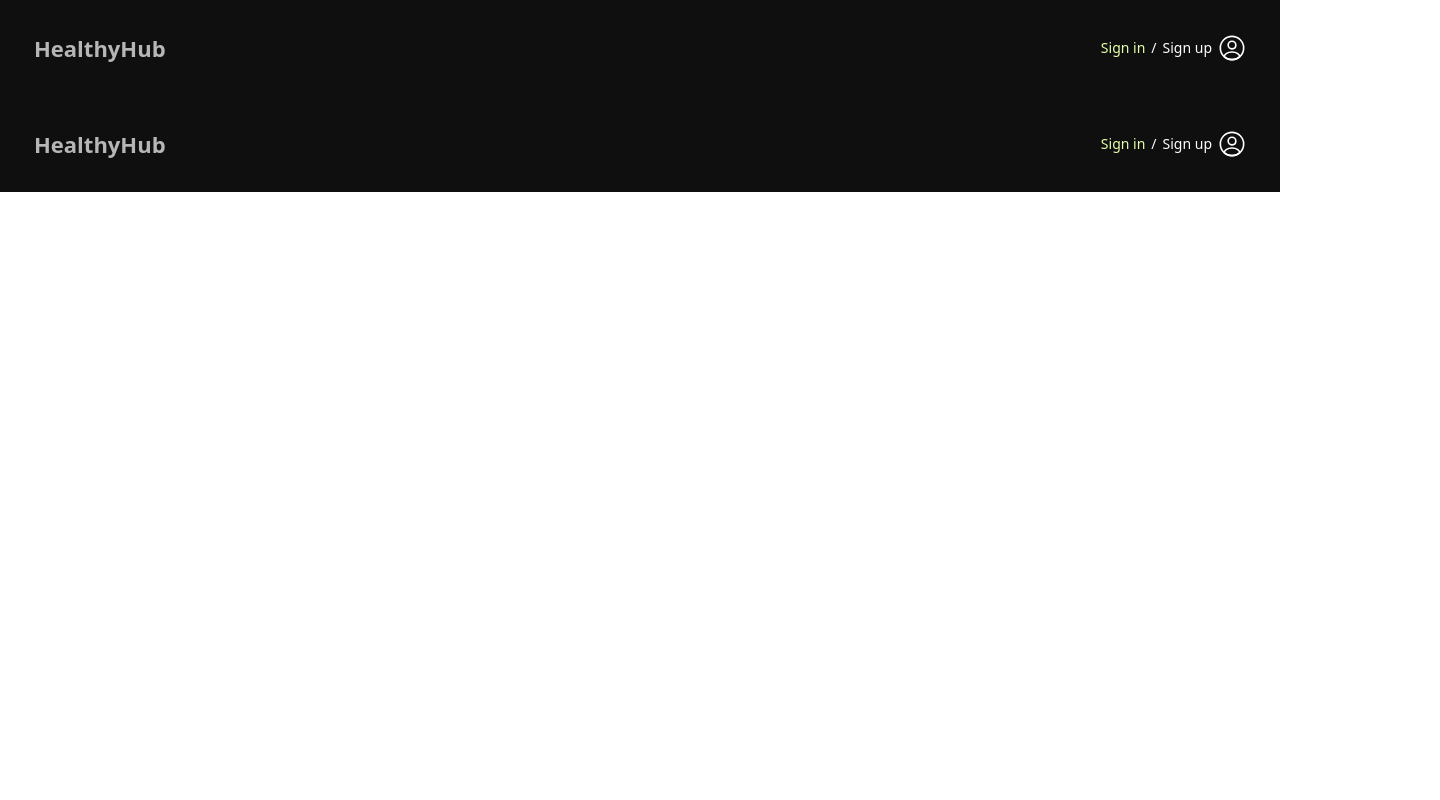
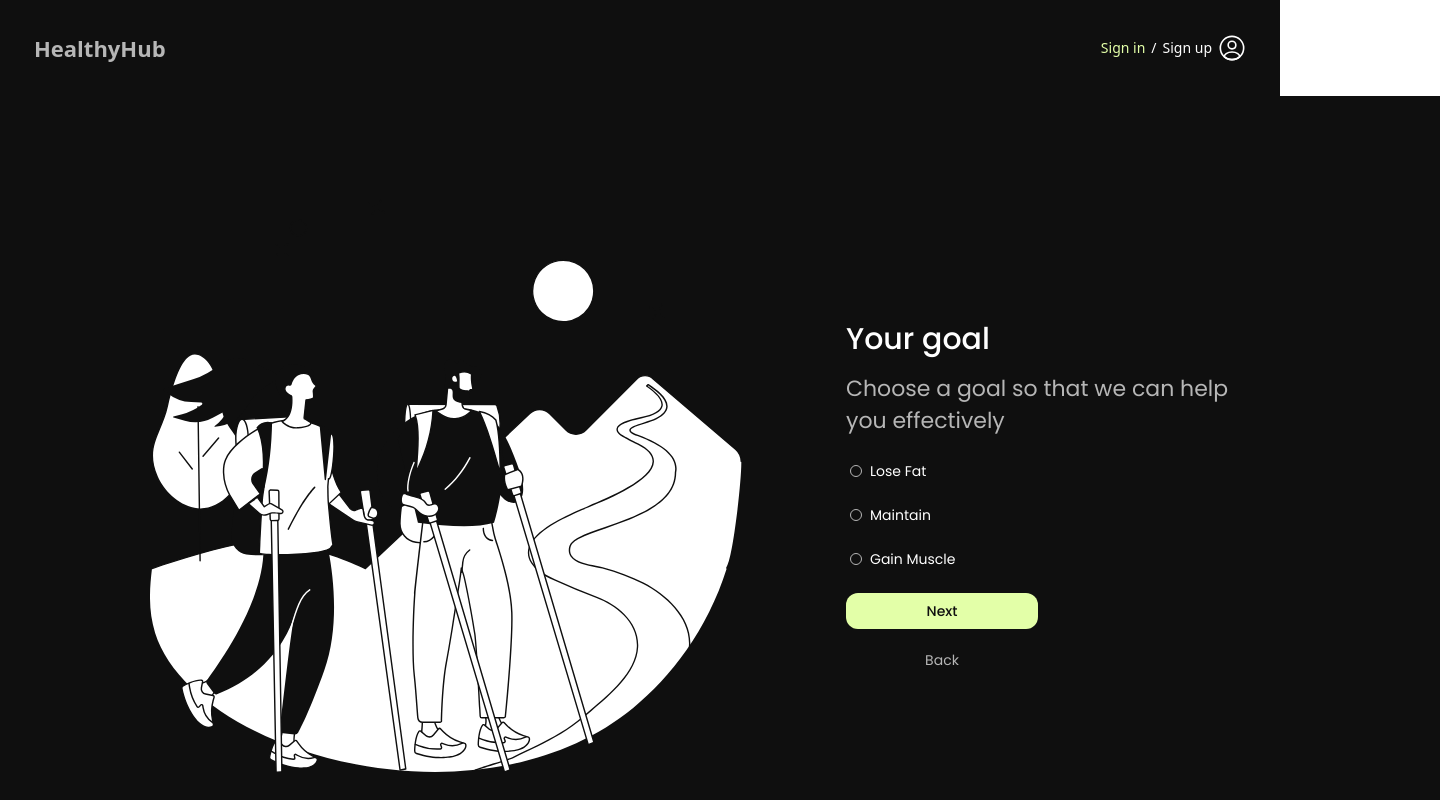
Before and after one commit to AnnaHort/HealthyHub, a React (Vite) app: page /HealthyHub/signin in a window 1280 px wide. Shown: the top 800 px of the page, 1440 px wide, since content can reach past the window. Built offline with nearby package versions, Linux system fonts and the light colour scheme.

Commit message:
add style for rudio button

```diff
--- a/src/components/SharedLayout/SharedLayout.jsx
+++ b/src/components/SharedLayout/SharedLayout.jsx
@@ -2,6 +2,7 @@ import { Outlet } from 'react-router-dom';
 import Header from '../Header/Header';
 import { HeaderContainerStyled } from '../Header/Header.styled';
 import { Suspense } from 'react';
+import { YourGoal } from '../YourGoal/YourGoal';
 
 const SharedLayout = () => {
   return (
@@ -11,6 +12,7 @@ const SharedLayout = () => {
           <Header />
         </HeaderContainerStyled>
       </header>
+      <YourGoal />
       <Suspense>
         <Outlet />
       </Suspense>
--- a/src/components/YourGoal/YourGoal.jsx
+++ b/src/components/YourGoal/YourGoal.jsx
@@ -31,8 +31,9 @@ export const YourGoal = () => {
               id="loseFat"
               name="goal"
               value="Lose Fat"
+              tabIndex={0}
             />
-            <Label htmlFor="loseFat">Lose Fat</Label>
+            <Label for="loseFat">Lose Fat</Label>
           </RadioItem>
           <RadioItem>
             <CustomRadio
@@ -40,8 +41,9 @@ export const YourGoal = () => {
               id="maintain"
               name="goal"
               value="Maintain"
+              tabIndex={0}
             />
-            <Label htmlFor="maintain">Maintain</Label>
+            <Label for="maintain">Maintain</Label>
           </RadioItem>
           <RadioItem>
             <CustomRadio
@@ -49,8 +51,9 @@ export const YourGoal = () => {
               id="gainMuscle"
               name="goal"
               value="Gain Muscle"
+              tabIndex={0}
             />
-            <Label htmlFor="gainMuscle">Gain Muscle</Label>
+            <Label for="gainMuscle">Gain Muscle</Label>
           </RadioItem>
         </List>
         <BtnNext>Next</BtnNext>
--- a/src/components/YourGoal/YourGoal.styled.js
+++ b/src/components/YourGoal/YourGoal.styled.js
@@ -11,7 +11,7 @@ export const Container = styled.div`
   align-items: center;
 
   @media (min-width: 768px) {
-    width: 834px;
+    min-width: 834px;
     height: 1194px;
   }
 
@@ -178,11 +178,13 @@ export const BtnBack = styled.button`
   line-height: 20px;
   background-color: rgba(255, 255, 255, 0);
   border: none;
-  margin: auto; /* Вирівнює по центру */
+  margin: 0; /* Вирівнює по центру */
+  margin-left: 44px;
   display: block;
 
   @media (min-width: 768px) {
     width: 192px;
+    margin: 0 auto;
   }
 
   @media (min-width: 1024px) {
@@ -198,7 +200,51 @@ export const RadioItem = styled.li`
   gap: 8px;
 `;
 
-export const CustomRadio = styled.input``;
+export const CustomRadio = styled.input`
+  -webkit-appearance: none;
+  -moz-appearance: none;
+  appearance: none;
+
+  position: relative;
+  display: inline-block;
+  width: 12px;
+  height: 12px;
+  background-color: transparent;
+  border: 1px solid #b6b6b6;
+  border-radius: 50%;
+  vertical-align: middle;
+  margin-top: 4px;
+  margin-left: 4px;
+
+  /* Стилі для внутрішнього кружка (позначки) */
+  &::before {
+    content: '';
+    display: inline-block;
+    width: 8px;
+    height: 8px;
+    border-radius: 50%;
+    background: #e3ffa8;
+
+    /* вирівняти по центру */
+    position: absolute;
+    top: 12%;
+    left: 12%;
+    transform: translate(12% 12%);
+    width: 8px;
+    height: 8px;
+    opacity: 0;
+
+    transition: 0.2s ease-in;
+  }
+
+  /* Змінюємо стиль позначки при виборі */
+  &:checked {
+    background-color: transparent;
+    &::before {
+      opacity: 1;
+    }
+  }
+`;
 
 export const Label = styled.label`
   color: var(--color-primary-white);
```
